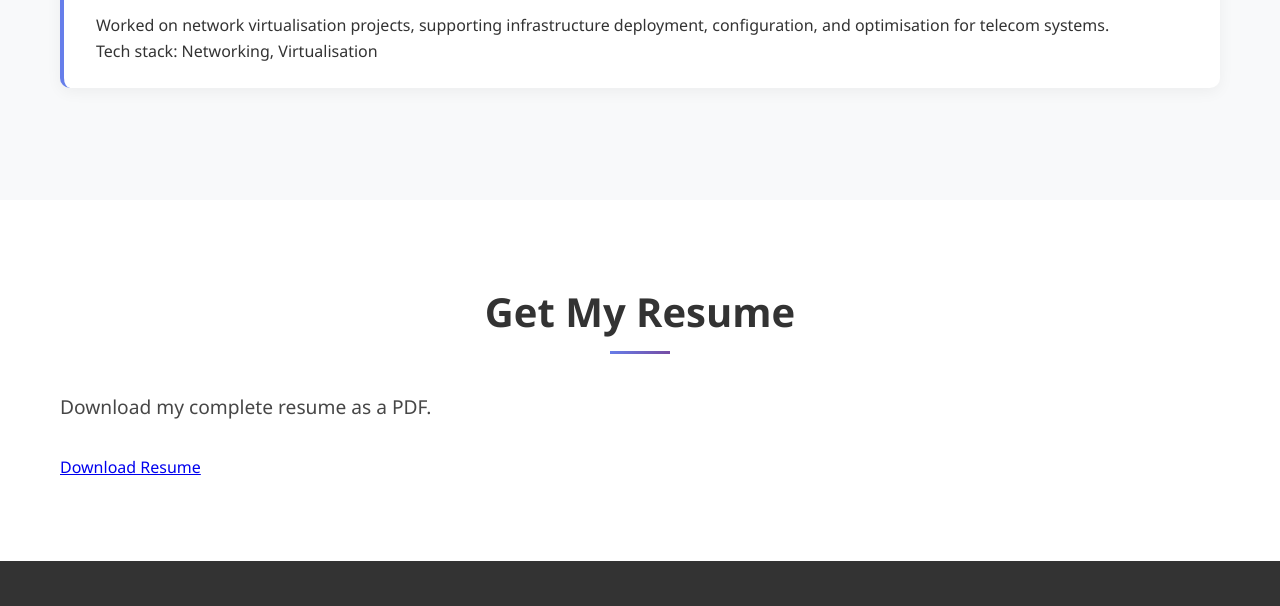
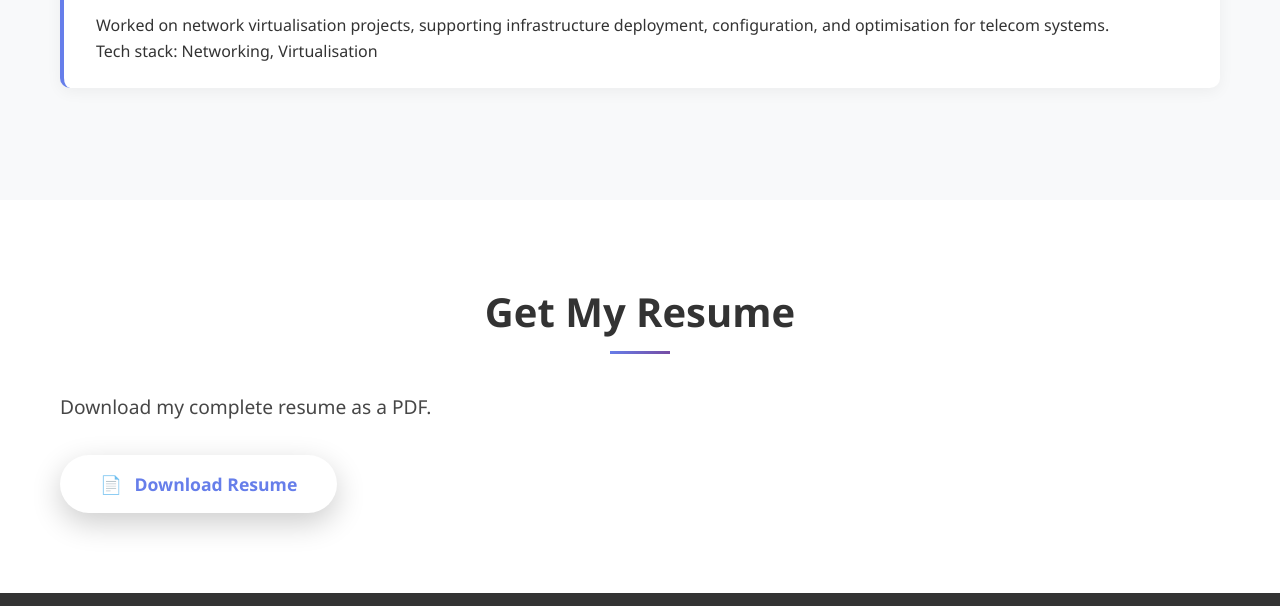
Before and after one commit to Elephantei/portfolio, a plain HTML site: page index.html in a window 1280 px wide. Shown: the part 3673-4279 px from the top of the page. Drawn offline with Linux system fonts and the light colour scheme.

Commit message:
fix button for resume download

```diff
--- a/index.html
+++ b/index.html
@@ -99,6 +99,21 @@
     }
     .resume-entry h3 { color: #667eea; margin-bottom: 0.5rem; }
     .resume-entry h4 { font-size: 1rem; color: #555; margin-bottom: 1rem; font-weight: normal; }
+    /* Download */
+    .download-button {
+      display: inline-block;
+      padding: 15px 40px;
+      background: white;
+      color: #667eea;
+      text-decoration: none;
+      border-radius: 50px;
+      font-weight: bold;
+      font-size: 1.1rem;
+      transition: all 0.3s ease;
+      box-shadow: 0 10px 30px rgba(0,0,0,0.2);
+    }
+    .download-button:hover { transform: translateY(-3px); }
+    .download-button::before { content: '📄 '; margin-right: 8px; }
 
     /* Footer */
     .footer {
@@ -248,8 +263,6 @@
   </section>
 
   <!-- Footer -->
-  </body>
-  </html>
   <footer class="footer">
     <div class="container">
       <div class="footer-content">
```
Lines whose indentation alone changed are shown as unchanged.
